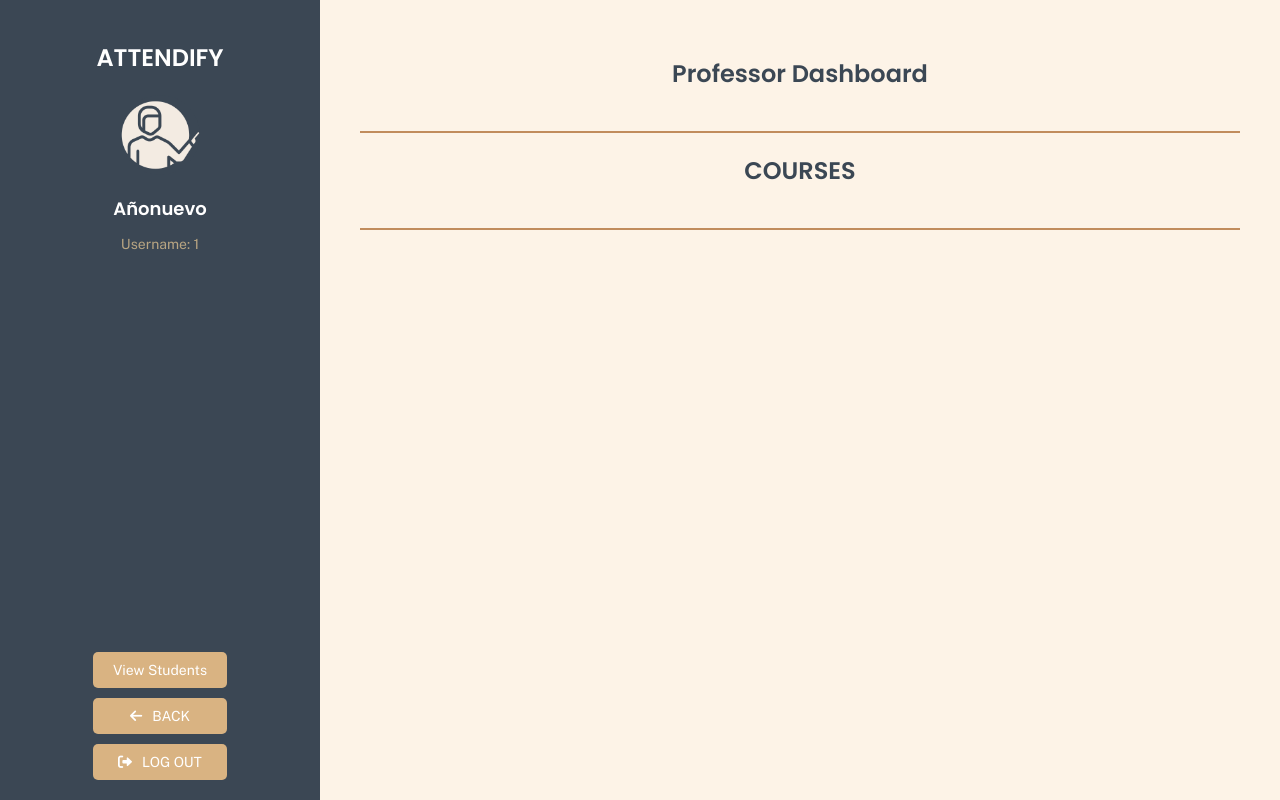
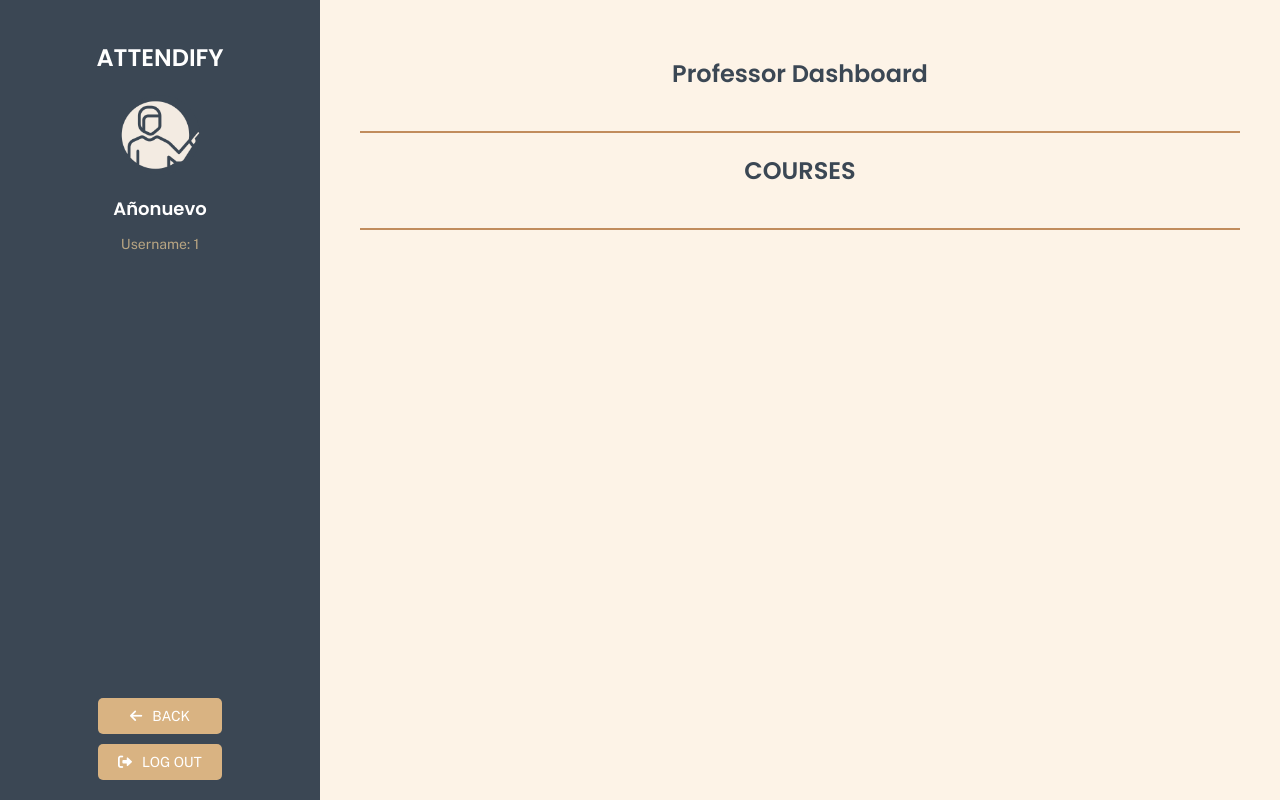
Before and after one commit to REYESJOHNRUIZ/Attendify_Project, a PHP site: page /works/professor_dashboard.php in a window 1280 px wide. Run offline with PHP 8.4, Linux system fonts and the light colour scheme; a user stored in the database is signed in; data comes from the database, SQL or seed files in the repository; data that the repository does not hold is empty.

Commit message:
replace viewstudent button

```diff
--- a/styles/professor_dashboard_styles.css
+++ b/styles/professor_dashboard_styles.css
@@ -243,14 +243,16 @@ td {
   display: flex;
   align-items: center;
   justify-content: center;
-  padding: 10px 20px;
+  padding: 10px 25px;
   background-color: #d9b382;
   color: white;
   border: none;
   cursor: pointer;
   border-radius: 5px;
   font-size: 14px;
-  width: 100%;
+  width: 55px;
+  text-decoration: none;
+  margin-top: 15px;
   font-family: "Public Sans", sans-serif;
 }
 
--- a/works/professor_dashboard.php
+++ b/works/professor_dashboard.php
@@ -3,12 +3,12 @@ session_start();
 require '../db_connect.php';
 
 if (!isset($_SESSION['prof_id'])) {
-    header("Location: ../works/log_in_form.html");
-    exit;
+  header("Location: ../works/log_in_form.html");
+  exit;
 }
 
 if (!isset($_SESSION['prof_name'])) {
-    die("Error: 'prof_name' is not set in session. Please check your login process.");
+  die("Error: 'prof_name' is not set in session. Please check your login process.");
 }
 
 $prof_id = $_SESSION['prof_id'];
@@ -30,14 +30,18 @@ $course_name = $data['course_code'];
 
 <!DOCTYPE html>
 <html lang="en">
+
 <head>
   <meta charset="UTF-8">
   <meta name="viewport" content="width=device-width, initial-scale=1.0">
   <title>Attendify</title>
-  <link href="https://fonts.googleapis.com/css2?family=Poppins:wght@300;400;600&family=Public+Sans:wght@300;400;600&display=swap" rel="stylesheet">
+  <link
+    href="https://fonts.googleapis.com/css2?family=Poppins:wght@300;400;600&family=Public+Sans:wght@300;400;600&display=swap"
+    rel="stylesheet">
   <link rel="stylesheet" href="https://cdnjs.cloudflare.com/ajax/libs/font-awesome/6.0.0-beta3/css/all.min.css">
   <link rel="stylesheet" href="../styles/professor_dashboard_styles.css">
 </head>
+
 <body>
   <div class="container">
     <div class="sidebar">
@@ -52,7 +56,6 @@ $course_name = $data['course_code'];
         </div>
       </div>
       <div class="bottom-items">
-        <button class="view-students" onclick="location.href='view_students.php'">View Students</button>
         <button class="back" onclick="goBack()">
           <i class="fas fa-arrow-left"></i> BACK
         </button>
@@ -96,6 +99,7 @@ $course_name = $data['course_code'];
           <label for="attendance-date-picker">Select Date: </label>
           <input type="date" id="attendance-date-picker" onchange="updateAttendanceDate()">
         </div>
+        <a class="view-students" href="view_students.php">ViewStudents</a>
 
         <table>
           <thead>
@@ -118,4 +122,5 @@ $course_name = $data['course_code'];
   </div>
   <script src="../js/professor_dashboard.js"></script>
 </body>
+
 </html>
```
